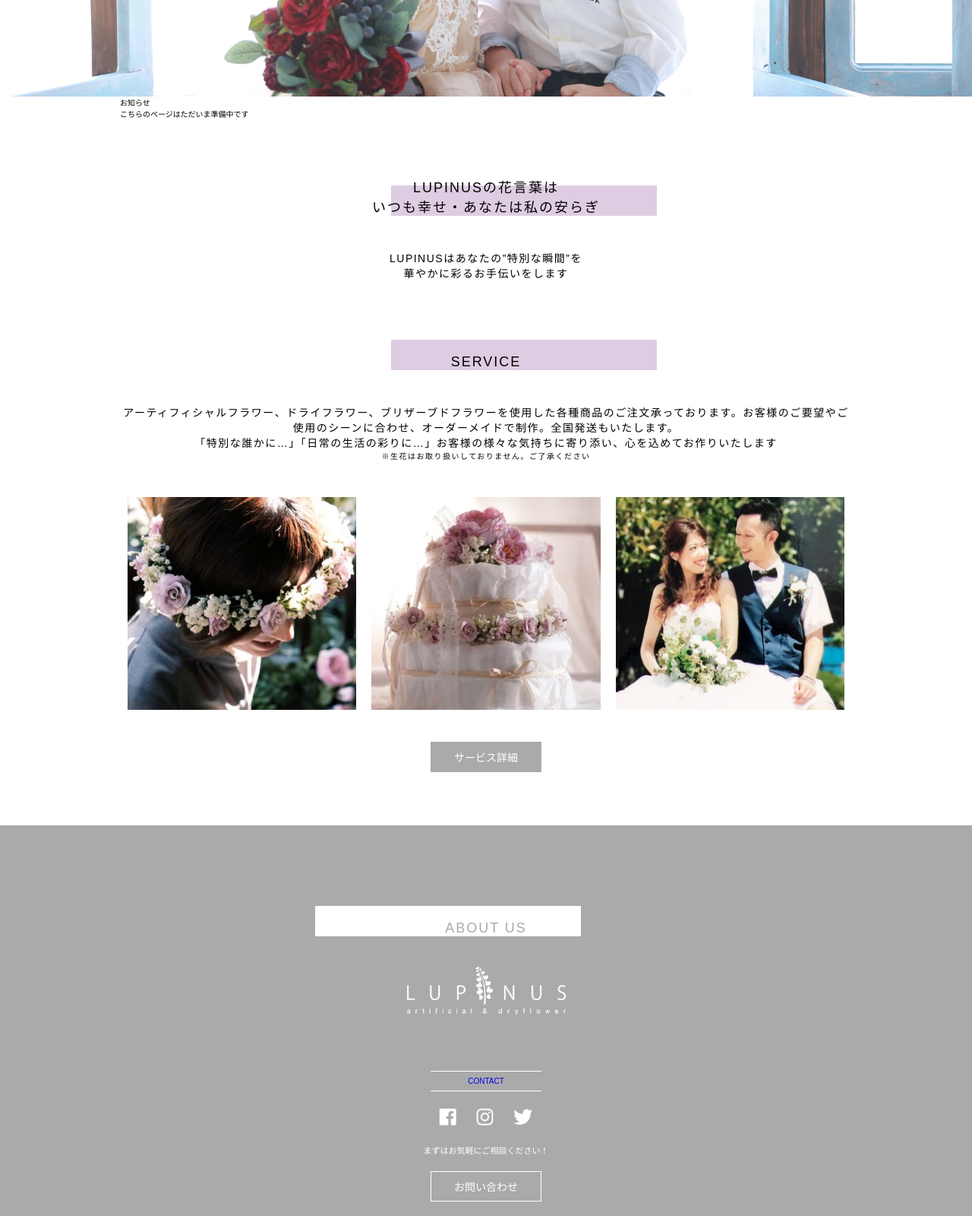
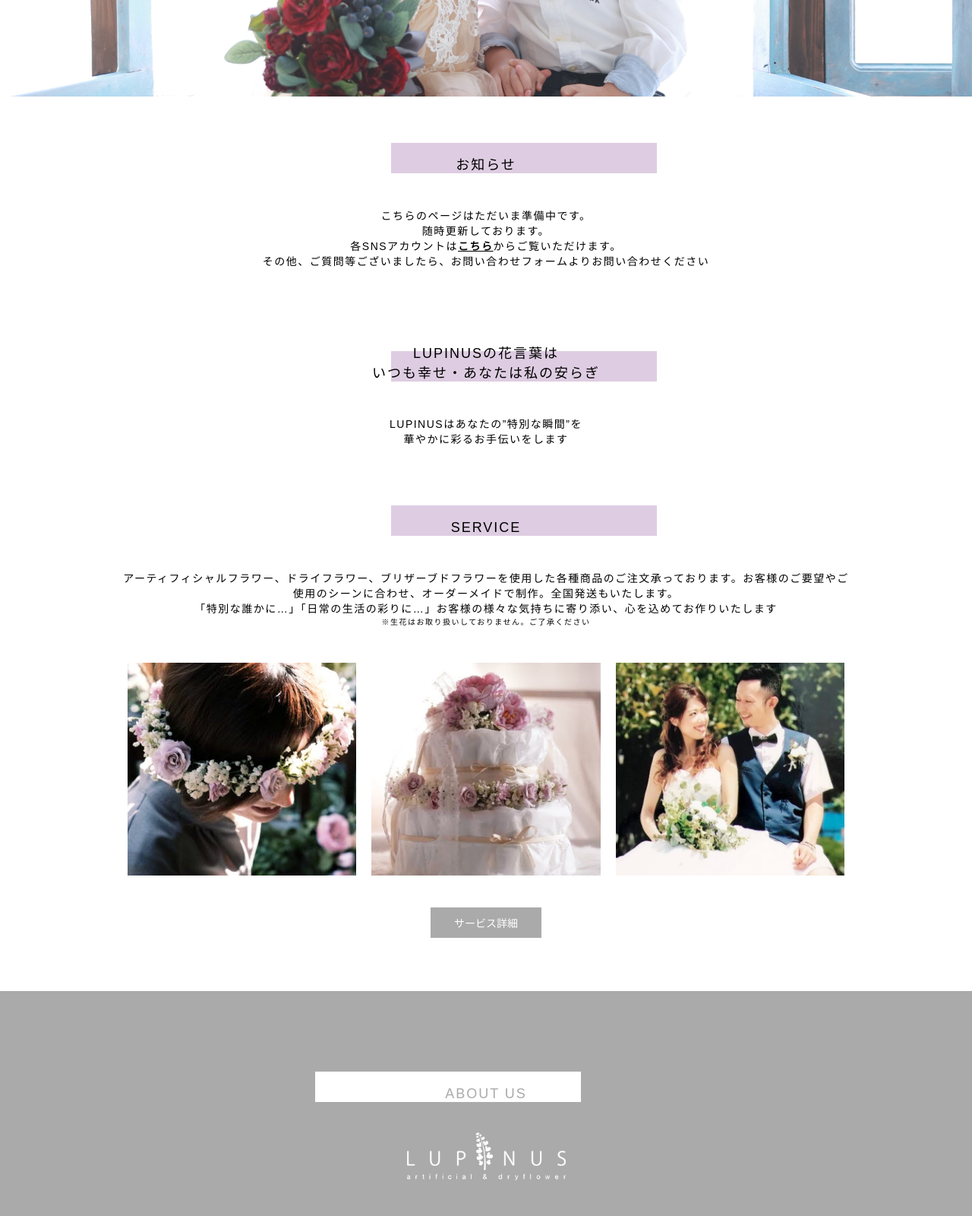
Before and after one commit to Sayaka349/LUPINUS, a plain HTML site: page index.html in a window 1280 px wide. Shown: the part 420-2020 px from the top of the page at 76% size. Drawn offline with Linux system fonts and the light colour scheme.

Commit message:
更新中メッセ追加

```diff
--- a/css/object/component/_c-btn.scss
+++ b/css/object/component/_c-btn.scss
@@ -1,4 +1,5 @@
 .c-btn {
+    color: #fff;
     width: 146px;
     height: 40px;
     background-color: $color-gray;
@@ -17,3 +18,24 @@
         margin: 20px 0 70px 0;
     }
 }
+
+#contact {
+    color: #fff;
+    width: 146px;
+    height: 40px;
+    background-color: $color-gray;
+    &>a {
+        font-size: 1.4rem;
+        font-weight: $font-weight-l;
+        color: #fff;
+    }
+    // &.contact {
+    //     height: 27px;
+    //     border-top: 1px solid #fff;
+    //     border-bottom: 1px solid #fff;
+    // }
+    // &.ft {
+    //     border: 1px solid #fff;
+    //     margin: 20px 0 70px 0;
+    // }
+}
--- a/index.html
+++ b/index.html
@@ -45,8 +45,8 @@
 						<li><a href="#">HOME</a></li>
 						<li><a href="#">SERVICE</a></li>
 						<li><a href="#">ABOUT</a></li>
-						<li><a href="#">CONTACT</a></li>
-						<li><a href="https://docs.google.com/forms/d/e/1FAIpQLSfiob_f042cmh3VbS_O4mVmejLMw-9gnxoc7xZenCAKA2CymQ/viewform?usp=sf_link">お問い合わせ</a></li>
+						<li><a href="https://docs.google.com/forms/d/e/1FAIpQLSfiob_f042cmh3VbS_O4mVmejLMw-9gnxoc7xZenCAKA2CymQ/viewform?usp=sf_link">CONTACT</a></li>
+						<li><a href="">ご注文方法</a></li>
 					</ul>
 				</nav>
 			</div>
@@ -69,8 +69,12 @@
 		</div>
 		<div class="l-main_container">
 			<div class="l-main_container-intro">
-				<p>お知らせ</p>
-				<p>こちらのページはただいま準備中です</p>
+
+				<section class="p-section">
+					<h2 class="p-section_title c-subtitle">お知らせ</h2>
+					<p class="p-section_txt c-desc">こちらのページはただいま準備中です。<br>随時更新しております。<br>各SNSアカウントは<a href="#contact" style="color: black; font-weight: bold; text-decoration: underline;">こちら</a>からご覧いただけます。<br>その他、ご質問等ございましたら、お問い合わせフォームよりお問い合わせください</p>
+				</section>
+
 				<section class="p-section">
 					<h2 class="p-section_title c-subtitle">LUPINUSの花言葉は<br>いつも幸せ・あなたは私の安らぎ</h2>
 					<p class="p-section_txt c-desc">LUPINUSはあなたの”特別な瞬間”を<br>華やかに彩るお手伝いをします</p>
@@ -106,7 +110,7 @@
 			<h3 class="l-footer_logo"><img src="images/LUPINUS_logo_white.png" alt=""></h3>
 			<!-- <p class="p-section_txt c-desc ft"></p> -->
 		</section>
-		<button class="c-btn contact">CONTACT</button>
+		<button class="c-btn contact" id="contact">CONTACT</button>
 		<div class="p-sns">
 			<a class="p-sns_icon ft" href="https://www.facebook.com/Lupinus-104644104551847/"><i class="fab fa-facebook"></i>
 			<a class="p-sns_icon ft" href="https://www.instagram.com/lupinus.0331"><i class="fab fa-instagram"></i></a>
```
Also changed, not shown: css/style.css, 1 other file.
